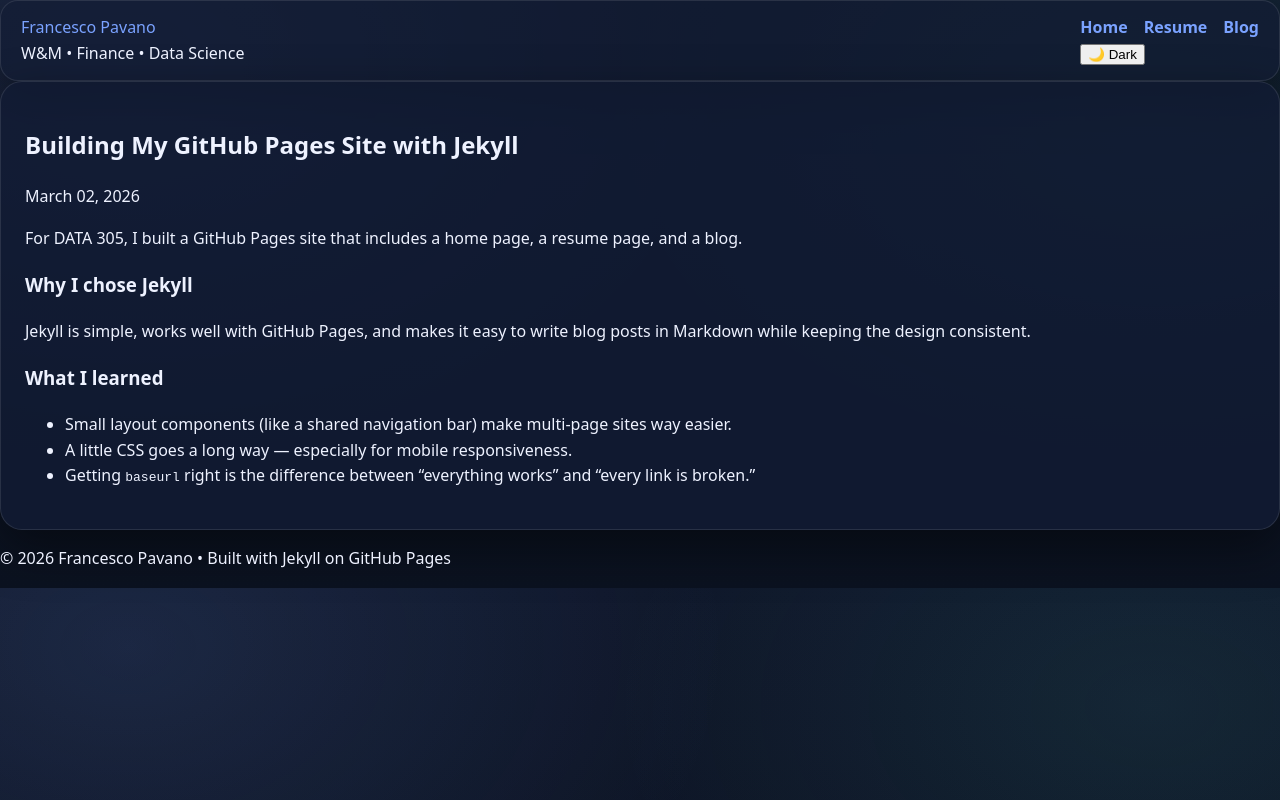
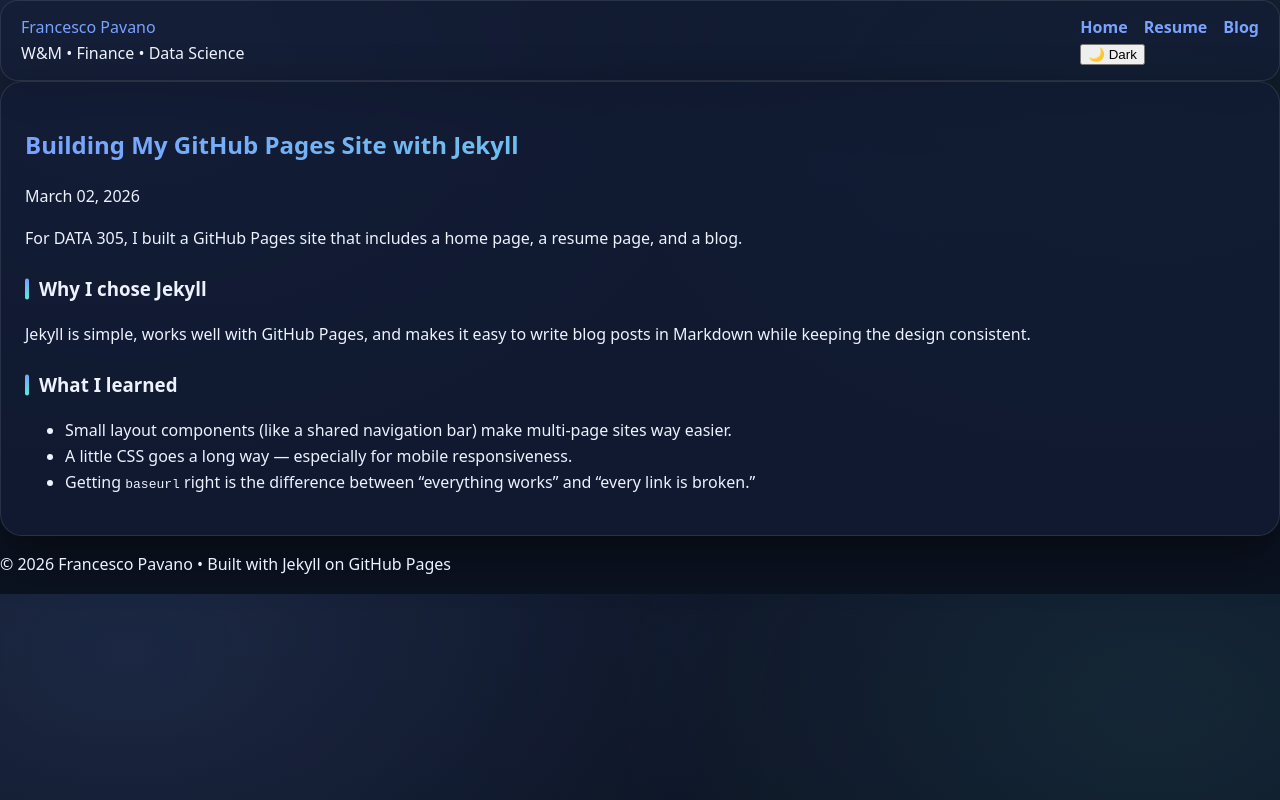
Before and after one commit to fjpavano/DATA-305-Assignment-2, a Jekyll site: the page built from _posts/2026-03-02-welcome-to-my-site.md, in a window 1280 px wide. Shown: the top 800 px of the page. Built offline with Jekyll 4.4.1, drawn with Linux system fonts in a browser that asks for light colours.

Commit message:
Update style.css

```diff
--- a/assets/css/style.css
+++ b/assets/css/style.css
@@ -224,3 +224,48 @@ a:hover{ text-decoration: underline; }
 @media (max-width: 900px){
   .grid{ grid-template-columns: 1fr; }
 }
+/* ===== Accent across ALL pages ===== */
+
+/* Page titles (Resume, Blog, Posts) */
+.page-title{
+  background: linear-gradient(90deg, var(--accent), var(--accent2));
+  -webkit-background-clip: text;
+  -webkit-text-fill-color: transparent;
+}
+
+/* Prose headings inside pages/posts */
+.prose h2, .prose h3{
+  position: relative;
+  padding-left: 14px;
+  margin-top: 22px;
+}
+
+.prose h2::before, .prose h3::before{
+  content:"";
+  position:absolute;
+  left:0;
+  top:50%;
+  transform: translateY(-50%);
+  width:4px;
+  height: 70%;
+  border-radius: 4px;
+  background: linear-gradient(180deg, var(--accent), var(--accent2));
+}
+
+/* Blog list links get a gradient underline on hover */
+.prose a{
+  text-decoration: none;
+  border-bottom: 1px solid rgba(0,0,0,0);
+}
+
+.prose a:hover{
+  border-bottom: 2px solid;
+  border-image: linear-gradient(90deg, var(--accent), var(--accent2)) 1;
+  text-decoration: none;
+}
+
+/* Resume accordion gets a subtle accent border */
+.resume-details{
+  border: 1px solid rgba(0,0,0,0); /* reset */
+  border-image: linear-gradient(90deg, var(--accent), var(--accent2)) 1;
+}
```
